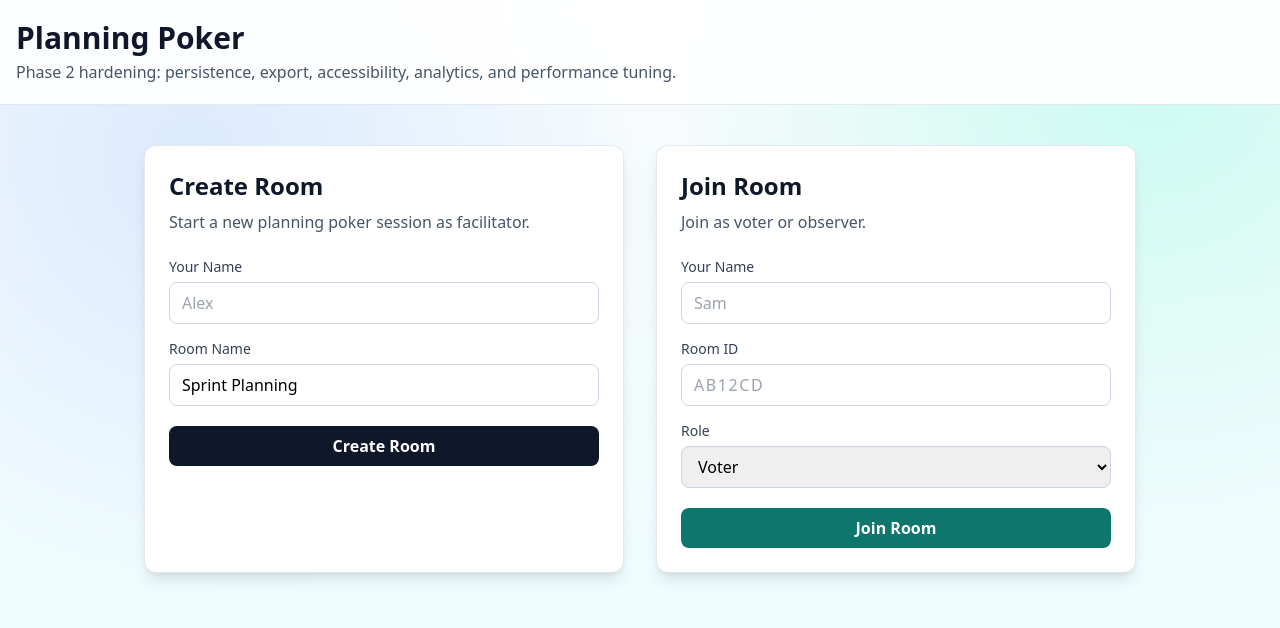
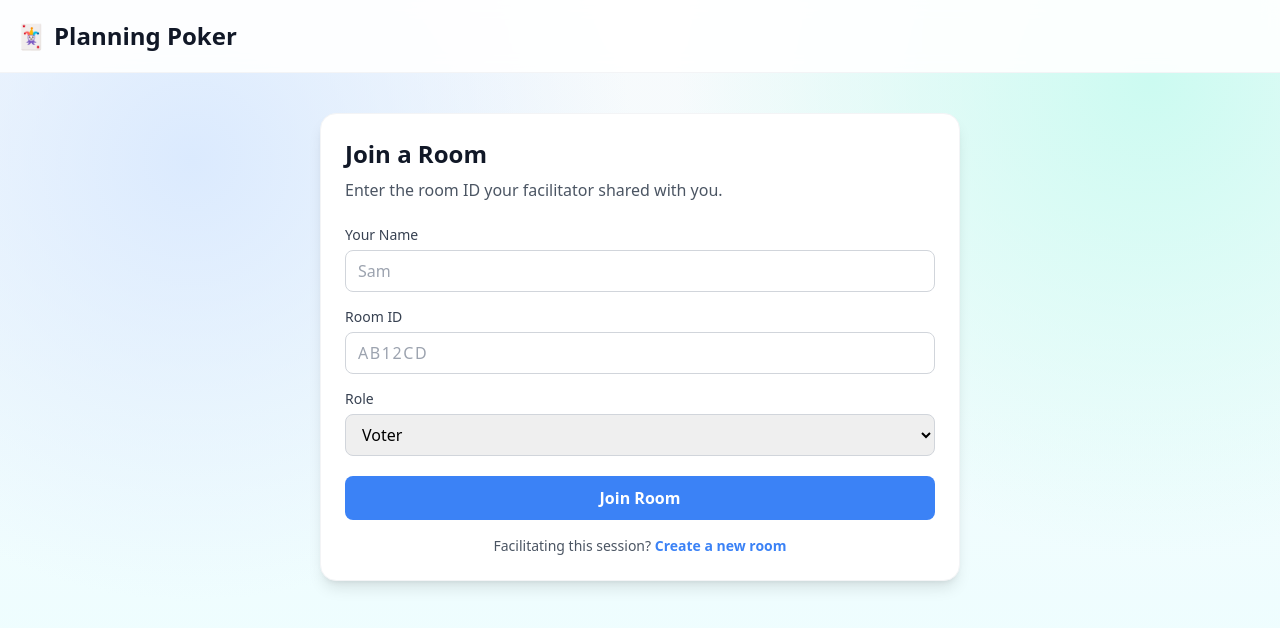
Before and after one commit to will-cohen/planning-poker, a React (Vite) app: page /app/ in a window 1280 px wide. Shown: the top 628 px of the page. Built offline with nearby package versions, Linux system fonts and the light colour scheme.

Commit message:
split app based on route

```diff
--- a/11ty/index.md
+++ b/11ty/index.md
@@ -33,7 +33,10 @@ title: Planning Poker
           See How It Works
         </a>
       </div>
-      <p class="mt-4 text-sm text-gray-500">Takes 10 seconds. No account, no credit card, no installs.</p>
+      <p class="mt-4 text-sm text-gray-500">
+        Takes 10 seconds. No account, no credit card, no installs.
+        Facilitating? <a href="/app/create-room" class="font-semibold text-primary hover:text-blue-700">Create a room instead &rarr;</a>
+      </p>
     </div>
   </div>
 </section>
@@ -157,7 +160,7 @@ title: Planning Poker
   <div class="grid gap-12">
     <figure>
       <img
-        src="/img/stock-global-network.png"
+        src="/assets/img/stock-global-network.png"
         alt="Global network illustrating distributed peer-to-peer connections across the world"
         class="rounded-2xl shadow-lg w-full h-auto object-cover"
         loading="lazy"
@@ -189,15 +192,21 @@ title: Planning Poker
   <div class="rounded-3xl bg-gradient-to-br from-primary to-blue-600 px-8 py-16 md:px-16 md:py-20 text-center shadow-xl">
     <h2 class="text-3xl md:text-4xl font-extrabold text-white">Ready to run your next estimation session?</h2>
     <p class="mt-4 text-lg text-blue-100 max-w-xl mx-auto">
-      Jump straight into the app — create a room and invite your team in seconds. No signup required.
+      Jump straight into the app and join your team's room in seconds. No signup required.
     </p>
-    <div class="mt-8">
+    <div class="mt-8 flex flex-col sm:flex-row justify-center gap-4">
       <a
         href="/app/"
         class="inline-flex items-center justify-center gap-2 rounded-xl bg-white px-8 py-4 text-lg font-semibold text-primary shadow-lg hover:bg-blue-50 transition-colors"
       >
-        Launch Planning Poker
+        Join a Room
         <span aria-hidden="true">&rarr;</span>
+      </a>
+      <a
+        href="/app/create-room"
+        class="inline-flex items-center justify-center gap-2 rounded-xl border border-blue-200 px-8 py-4 text-lg font-semibold text-white hover:bg-white/10 transition-colors"
+      >
+        Create a Room
       </a>
     </div>
   </div>
--- a/package.json
+++ b/package.json
@@ -20,9 +20,10 @@
   "dependencies": {
     "react": "^18.3.1",
     "react-dom": "^18.3.1",
-    "yjs": "^13.6.0",
+    "react-router-dom": "^6.30.6",
+    "y-indexeddb": "^9.0.10",
     "y-webrtc": "^10.3.0",
-    "y-indexeddb": "^9.0.10"
+    "yjs": "^13.6.0"
   },
   "devDependencies": {
     "@11ty/eleventy": "^3.0.0",
--- a/src/App.tsx
+++ b/src/App.tsx
@@ -1,4 +1,5 @@
 import React, { useCallback, useEffect, useMemo, useRef, useState } from 'react'
+import { Navigate, Route, Routes, useLocation, useNavigate, useParams } from 'react-router-dom'
 
 import {
   CARD_VALUES,
@@ -29,7 +30,7 @@ import {
   generateParticipantId,
   generateProfileIcon,
   generateRoomId,
-  getRoomIdFromUrl,
+  isValidRoomId,
 } from './utils/room'
 
 interface Session {
@@ -52,11 +53,17 @@ interface RevealState {
   revealedAt?: number
 }
 
-export default function App(): React.ReactElement {
+function AppShell(): React.ReactElement {
+  const navigate = useNavigate()
+  const location = useLocation()
+  const params = useParams<{ roomId?: string }>()
+  const routeRoomId = params.roomId && isValidRoomId(params.roomId.toUpperCase()) ? params.roomId.toUpperCase() : ''
+
   const [displayName, setDisplayName] = useState('')
   const [roomName, setRoomName] = useState('Sprint Planning')
-  const [joinRoomId, setJoinRoomId] = useState(() => getRoomIdFromUrl())
+  const [joinRoomId, setJoinRoomId] = useState(() => routeRoomId)
   const [joinRole, setJoinRole] = useState<Role>('voter')
+  const lobbyView: 'join' | 'create' = location.pathname === '/create-room' ? 'create' : 'join'
 
   const [session, setSession] = useState<Session | null>(null)
   const [restorableSession, setRestorableSession] = useState<StoredSession | null>(null)
@@ -133,15 +140,11 @@ export default function App(): React.ReactElement {
     }
 
     // Update the URL to use path-based room ID for bookmarking
-    const inviteUrl = createInviteUrl(session.roomId)
-    const pathMatch = inviteUrl.match(/\/app\/[A-Z0-9]{6}/)
-    if (pathMatch) {
-      const newPath = pathMatch[0]
-      if (window.location.pathname !== newPath) {
-        window.history.replaceState({ roomId: session.roomId }, '', newPath)
+    const newPath = `/${session.roomId}`
+    if (location.pathname !== newPath) {
+      navigate(newPath, { replace: true })
     }
-    }
-  }, [session])
+  }, [session, location.pathname, navigate])
 
   useEffect(() => {
     if (!session) {
@@ -474,6 +477,16 @@ export default function App(): React.ReactElement {
     joinedAt: Date.now(),
   })
 
+  const navigateToCreateRoom = (): void => {
+    navigate('/create-room')
+    setErrorMessage(null)
+  }
+
+  const navigateToJoinRoom = (): void => {
+    navigate('/')
+    setErrorMessage(null)
+  }
+
   const handleCreateRoom = (): void => {
     const trimmedName = displayName.trim()
     const trimmedRoomName = roomName.trim()
@@ -694,6 +707,7 @@ export default function App(): React.ReactElement {
     setSnapshot(undefined)
     setErrorMessage(null)
     setExportMessage(null)
+    navigate('/')
   }
 
   const restoreSession = (): void => {
@@ -722,9 +736,9 @@ export default function App(): React.ReactElement {
   }
 
   const renderLobby = (): React.ReactElement => (
-    <main className="max-w-5xl mx-auto px-4 py-10 grid lg:grid-cols-2 gap-8">
+    <main className="max-w-2xl mx-auto px-4 py-10">
       {restorableSession ? (
-        <section className="lg:col-span-2 bg-amber-50 border border-amber-200 rounded-xl p-4 flex flex-wrap gap-3 justify-between items-center" aria-live="polite">
+        <section className="mb-6 bg-amber-50 border border-amber-200 rounded-xl p-4 flex flex-wrap gap-3 justify-between items-center" aria-live="polite">
           <div>
             <p className="font-semibold text-amber-900">Resume previous session</p>
             <p className="text-sm text-amber-800">{restorableSession.roomName ?? restorableSession.roomId} as {restorableSession.user.name}</p>
@@ -740,27 +754,36 @@ export default function App(): React.ReactElement {
         </section>
       ) : null}
 
-      <section className="bg-white rounded-xl shadow-lg border border-slate-200 p-6">
-        <h2 className="text-2xl font-bold text-slate-900">Create Room</h2>
-        <p className="text-slate-600 mt-2">Start a new planning poker session as facilitator.</p>
+      {lobbyView === 'create' ? (
+        <section className="bg-white rounded-2xl shadow-lg border border-gray-100 p-6">
+          <button
+            type="button"
+            onClick={navigateToJoinRoom}
+            className="text-sm font-medium text-primary hover:text-blue-700"
+            aria-label="Back to join a room"
+          >
+            &larr; Back to join a room
+          </button>
+          <h2 className="text-2xl font-bold text-gray-900 mt-3">Create a New Room</h2>
+          <p className="text-gray-600 mt-2">Start a new planning poker session as facilitator.</p>
           <div className="mt-5 space-y-3">
             <label className="block">
-            <span className="text-sm text-slate-700">Your Name</span>
+              <span className="text-sm text-gray-700">Your Name</span>
               <input
                 aria-label="Create room display name"
                 value={displayName}
                 onChange={(event) => setDisplayName(event.target.value)}
-              className="mt-1 w-full rounded-lg border border-slate-300 px-3 py-2"
+                className="mt-1 w-full rounded-lg border border-gray-300 px-3 py-2 focus:outline-none focus:ring-2 focus:ring-primary"
                 placeholder="Alex"
               />
             </label>
             <label className="block">
-            <span className="text-sm text-slate-700">Room Name</span>
+              <span className="text-sm text-gray-700">Room Name</span>
               <input
                 aria-label="Create room name"
                 value={roomName}
                 onChange={(event) => setRoomName(event.target.value)}
-              className="mt-1 w-full rounded-lg border border-slate-300 px-3 py-2"
+                className="mt-1 w-full rounded-lg border border-gray-300 px-3 py-2 focus:outline-none focus:ring-2 focus:ring-primary"
                 placeholder="Sprint Planning"
               />
             </label>
@@ -769,43 +792,43 @@ export default function App(): React.ReactElement {
             type="button"
             onClick={handleCreateRoom}
             aria-label="Create planning poker room"
-          className="mt-5 w-full bg-slate-900 hover:bg-slate-700 text-white rounded-lg px-4 py-2 font-semibold"
+            className="mt-5 w-full bg-primary hover:bg-blue-600 text-white rounded-lg px-4 py-2.5 font-semibold transition-colors"
           >
             Create Room
           </button>
         </section>
-
-      <section className="bg-white rounded-xl shadow-lg border border-slate-200 p-6">
-        <h2 className="text-2xl font-bold text-slate-900">Join Room</h2>
-        <p className="text-slate-600 mt-2">Join as voter or observer.</p>
+      ) : (
+        <section className="bg-white rounded-2xl shadow-lg border border-gray-100 p-6">
+          <h2 className="text-2xl font-bold text-gray-900">Join a Room</h2>
+          <p className="text-gray-600 mt-2">Enter the room ID your facilitator shared with you.</p>
           <div className="mt-5 space-y-3">
             <label className="block">
-            <span className="text-sm text-slate-700">Your Name</span>
+              <span className="text-sm text-gray-700">Your Name</span>
               <input
                 aria-label="Join room display name"
                 value={displayName}
                 onChange={(event) => setDisplayName(event.target.value)}
-              className="mt-1 w-full rounded-lg border border-slate-300 px-3 py-2"
+                className="mt-1 w-full rounded-lg border border-gray-300 px-3 py-2 focus:outline-none focus:ring-2 focus:ring-primary"
                 placeholder="Sam"
               />
             </label>
             <label className="block">
-            <span className="text-sm text-slate-700">Room ID</span>
+              <span className="text-sm text-gray-700">Room ID</span>
               <input
                 aria-label="Room ID to join"
                 value={joinRoomId}
                 onChange={(event) => setJoinRoomId(event.target.value.toUpperCase())}
-              className="mt-1 w-full rounded-lg border border-slate-300 px-3 py-2 tracking-widest"
+                className="mt-1 w-full rounded-lg border border-gray-300 px-3 py-2 tracking-widest focus:outline-none focus:ring-2 focus:ring-primary"
                 placeholder="AB12CD"
               />
             </label>
             <label className="block">
-            <span className="text-sm text-slate-700">Role</span>
+              <span className="text-sm text-gray-700">Role</span>
               <select
                 aria-label="Role when joining room"
                 value={joinRole}
                 onChange={(event) => setJoinRole(event.target.value as Role)}
-              className="mt-1 w-full rounded-lg border border-slate-300 px-3 py-2"
+                className="mt-1 w-full rounded-lg border border-gray-300 px-3 py-2 focus:outline-none focus:ring-2 focus:ring-primary"
               >
                 <option value="voter">Voter</option>
                 <option value="observer">Observer</option>
@@ -816,13 +839,26 @@ export default function App(): React.ReactElement {
             type="button"
             onClick={handleJoinRoom}
             aria-label="Join planning poker room"
-          className="mt-5 w-full bg-teal-700 hover:bg-teal-600 text-white rounded-lg px-4 py-2 font-semibold"
+            className="mt-5 w-full bg-primary hover:bg-blue-600 text-white rounded-lg px-4 py-2.5 font-semibold transition-colors"
           >
             Join Room
           </button>
+          <p className="mt-4 text-center text-sm text-gray-600">
+            Facilitating this session?{' '}
+            <button
+              type="button"
+              onClick={navigateToCreateRoom}
+              className="font-semibold text-primary hover:text-blue-700"
+              aria-label="Create a new room instead"
+            >
+              Create a new room
+            </button>
+          </p>
         </section>
+      )}
     </main>
   )
+
 
   const renderRoom = (): React.ReactElement => {
     const room = snapshot?.room
@@ -1213,14 +1249,12 @@ export default function App(): React.ReactElement {
 
   return (
     <div className="min-h-screen bg-[radial-gradient(circle_at_15%_20%,#dbeafe_0%,transparent_35%),radial-gradient(circle_at_90%_10%,#ccfbf1_0%,transparent_35%),linear-gradient(180deg,#f8fafc_0%,#ecfeff_100%)]">
-      <header className="bg-white/90 backdrop-blur border-b border-slate-200">
+      <header className="bg-white/90 backdrop-blur border-b border-gray-100">
         <div className="max-w-7xl mx-auto py-5 px-4">
-          <h1 className="text-3xl font-black text-slate-900">
-            Planning Poker
-          </h1>
-          <p className="text-slate-600 mt-1">
-            Phase 2 hardening: persistence, export, accessibility, analytics, and performance tuning.
-          </p>
+          <a href="/" className="inline-flex items-center gap-2">
+            <span className="text-2xl">🃏</span>
+            <span className="text-2xl font-bold text-gray-900">Planning Poker</span>
+          </a>
           {errorMessage ? <p className="text-rose-700 mt-2 text-sm" role="alert">{errorMessage}</p> : null}
         </div>
       </header>
@@ -1229,3 +1263,14 @@ export default function App(): React.ReactElement {
     </div>
   )
 }
+
+export default function App(): React.ReactElement {
+  return (
+    <Routes>
+      <Route path="/" element={<AppShell />} />
+      <Route path="/create-room" element={<AppShell />} />
+      <Route path="/:roomId" element={<AppShell />} />
+      <Route path="*" element={<Navigate to="/" replace />} />
+    </Routes>
+  )
+}
--- a/src/main.tsx
+++ b/src/main.tsx
@@ -1,10 +1,13 @@
 import React from 'react'
 import ReactDOM from 'react-dom/client'
+import { BrowserRouter } from 'react-router-dom'
 import App from './App'
 import './styles/index.css'
 
 ReactDOM.createRoot(document.getElementById('root')!).render(
   <React.StrictMode>
-    <App />
+    <BrowserRouter basename="/app">
+      <App />
+    </BrowserRouter>
   </React.StrictMode>,
 )
--- a/src/utils/room.ts
+++ b/src/utils/room.ts
@@ -28,22 +28,6 @@ export function createInviteUrl(roomId: string, baseUrl: string = window.locatio
 }
 
 /**
- * Extract room ID from URL path
- */
-export function getRoomIdFromUrl(): string {
-  const pathname = window.location.pathname
-  // Match /app/{roomId} pattern
-  const match = pathname.match(/\/app\/([A-Z0-9]{6})\/?$/)
-  if (match && match[1]) {
-    return match[1]
-  }
-
-  // Fall back to query parameter for backward compatibility
-  const roomId = new URLSearchParams(window.location.search).get('room')
-  return (roomId ?? '').toUpperCase()
-}
-
-/**
  * Validate room ID format
  */
 export function isValidRoomId(roomId: string): boolean {
```
Also changed, not shown: 1 other file (tests, documents, lock files or other folders). Lines whose indentation alone changed are shown as unchanged.
